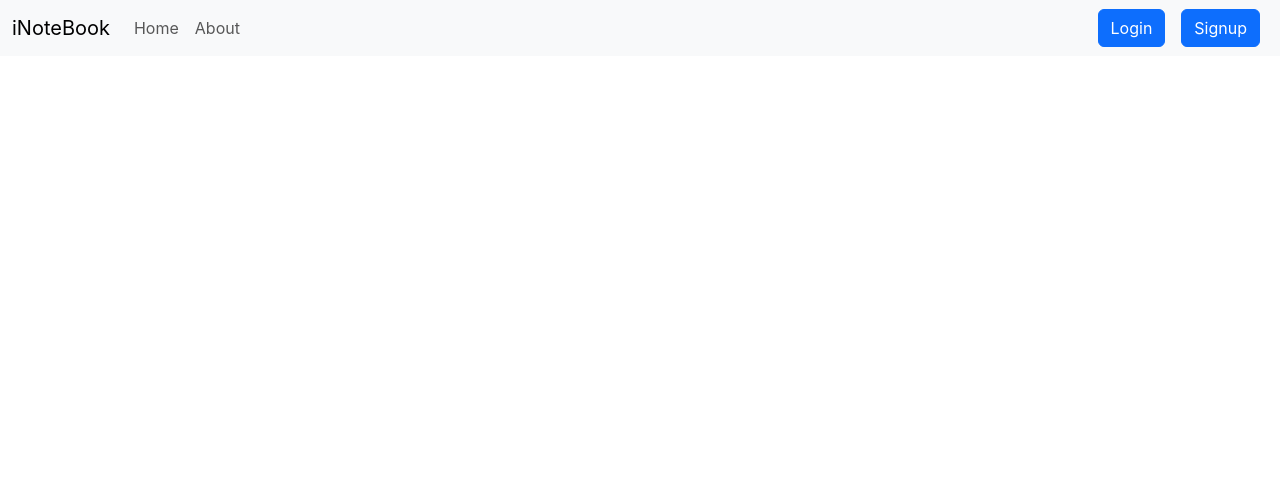
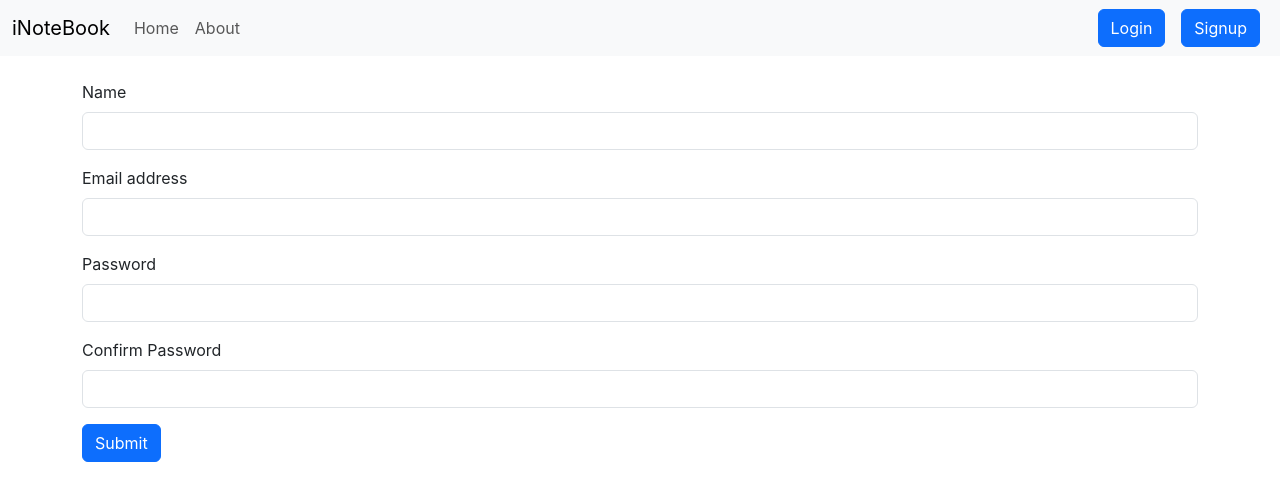
Before and after one commit to vishalchichani/Keep-Anywhere, a React (Create React App) app: page /signup in a window 1280 px wide. Shown: the top 500 px of the page. Built offline with nearby package versions, Linux system fonts and the light colour scheme.

Commit message:
signup added

```diff
--- a/src/App.js
+++ b/src/App.js
@@ -8,7 +8,8 @@ import Navbar from "./components/Navbar";
 import About from "./components/About";
 import Home from "./components/Home";
 import NoteState from "./context/notes/noteState";
-
+import Signup from "./components/Signup";
+import Login from "./components/Login";
 
 function App() {
   return (
@@ -19,6 +20,8 @@ function App() {
         <Routes>
         <Route path="/" element={<Home />} />
         <Route exact path="/about" element ={<About />} />
+        <Route exact path="/login" element ={<Login />} />
+        <Route exact path="/signup" element ={<Signup />} />
         </Routes>
       </Router>
       </NoteState>
--- a/src/components/AddNote.js
+++ b/src/components/AddNote.js
@@ -22,12 +22,12 @@ const AddNote = () => {
     <form className="my-3">
         <div className="mb-3">
             <label htmlFor="title" className="form-label">Title</label>
-            <input type="text" className="form-control" id="title" name="title" aria-describedby="emailHelp" value ={note.title}onChange={handleChange} />
+            <input type="text" className="form-control" id="title" name="title" aria-describedby="emailHelp" value ={note.title}onChange={handleChange}minLength={3} />
 
         </div>
         <div className="mb-3">
             <label htmlFor="description" className="form-label">Description</label>
-            <input type="text" className="form-control" id="description" name="description" value = {note.description} onChange={handleChange}/>
+            <input type="text" className="form-control" id="description" name="description" value = {note.description} onChange={handleChange} minLength={5}/>
         </div>
         <div className="mb-3">
             <label htmlFor="tag" className="form-label">Tag</label>
--- /dev/null
+++ b/src/components/Signup.js
@@ -0,0 +1,57 @@
+import React, {useState} from 'react'
+import { useNavigate } from 'react-router-dom';
+const Signup = () => {
+
+    const [credentials, setCredentials] = useState({ name:"",email: "", password: "", cpassword:"" })
+    const navigate = useNavigate();
+    const host= "http://localhost:3001";
+    const handleSubmit = async (e) => {
+        e.preventDefault();
+        const {name, email, password} = credentials;
+        const response = await fetch(`${host}/api/auth/createuser`, {
+            method: "POST",
+            headers: {
+                "Content-Type": "application/json",
+            },
+            body: JSON.stringify({ name,email,password })
+        })
+        const json = await response.json();
+        if(json.success)
+            localStorage.setItem('token', json.authtoken);
+            navigate('/')
+
+
+    }
+
+    const handleChange = (e) => {
+        setCredentials({ ...credentials, [e.target.name]: e.target.value })
+    }
+
+    return (
+        <div>
+            <div className='container my-4 '>
+                <form onSubmit={handleSubmit}>
+                    <div className="mb-3">
+                        <label htmlFor="name" className="form-label">Name</label>
+                        <input type="text" className="form-control" value={credentials.name} id="name" name="name" aria-describedby="emailHelp" onChange={handleChange}  />
+                    </div>
+                    <div className="mb-3">
+                        <label htmlFor="email" className="form-label">Email address</label>
+                        <input type="email" className="form-control" value={credentials.email} id="name" name="email" aria-describedby="emailHelp" onChange={handleChange} />
+                    </div>
+                    <div className="mb-3">
+                        <label htmlFor="password" className="form-label">Password</label>
+                        <input type="password" className="form-control" value={credentials.password} id="password" name="password" onChange={handleChange} minLength={5} />
+                    </div>
+                    <div className="mb-3">
+                        <label htmlFor="cpassword" className="form-label">Confirm Password</label>
+                        <input type="password" className="form-control" value={credentials.cpassword} id="cpassword" name="cpassword" onChange={handleChange} minLength={5} />
+                    </div>
+                    <button type="submit" className="btn btn-primary" >Submit</button>
+                </form>
+            </div>
+        </div>
+    )
+}
+
+export default Signup
```
